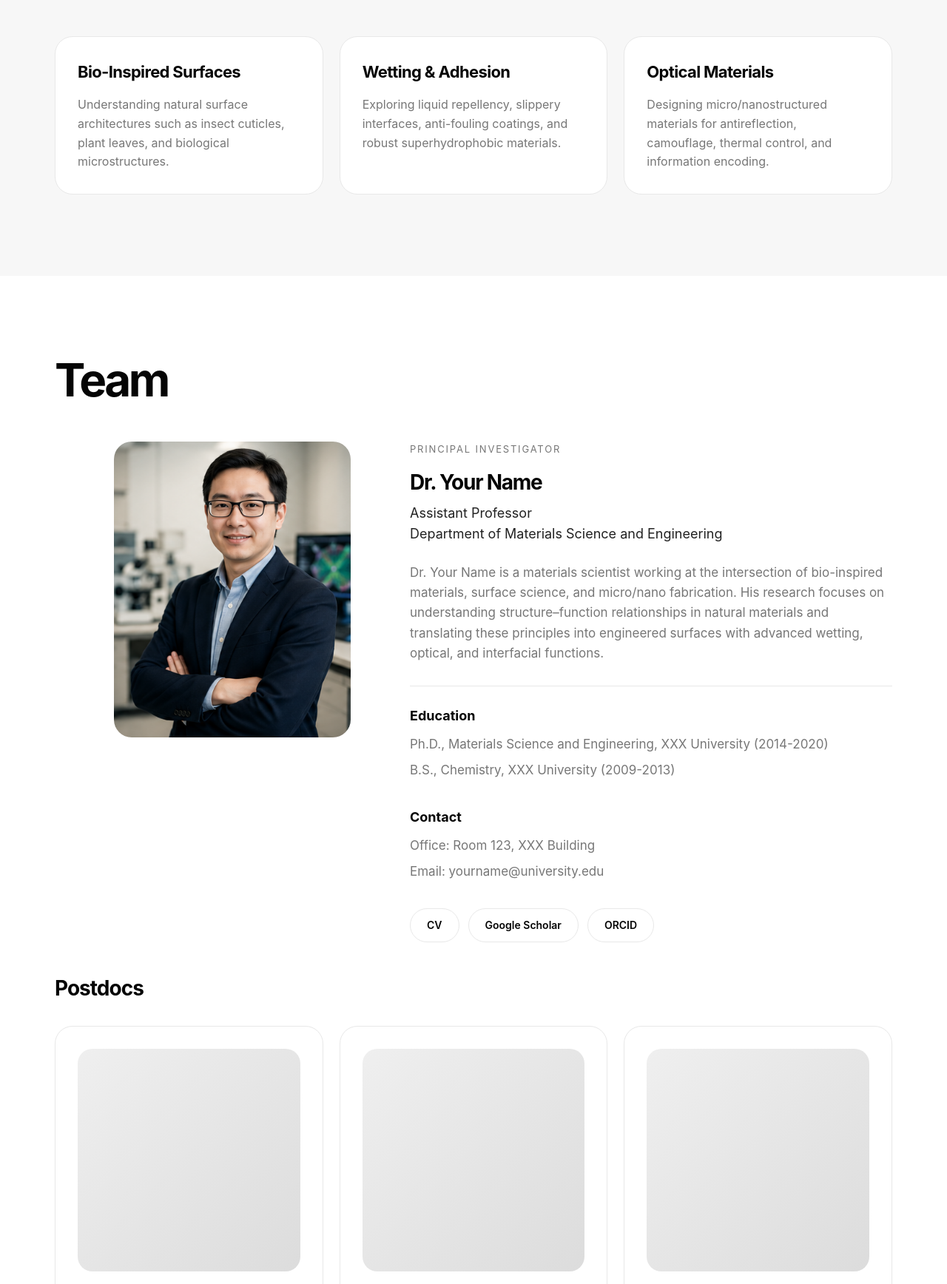
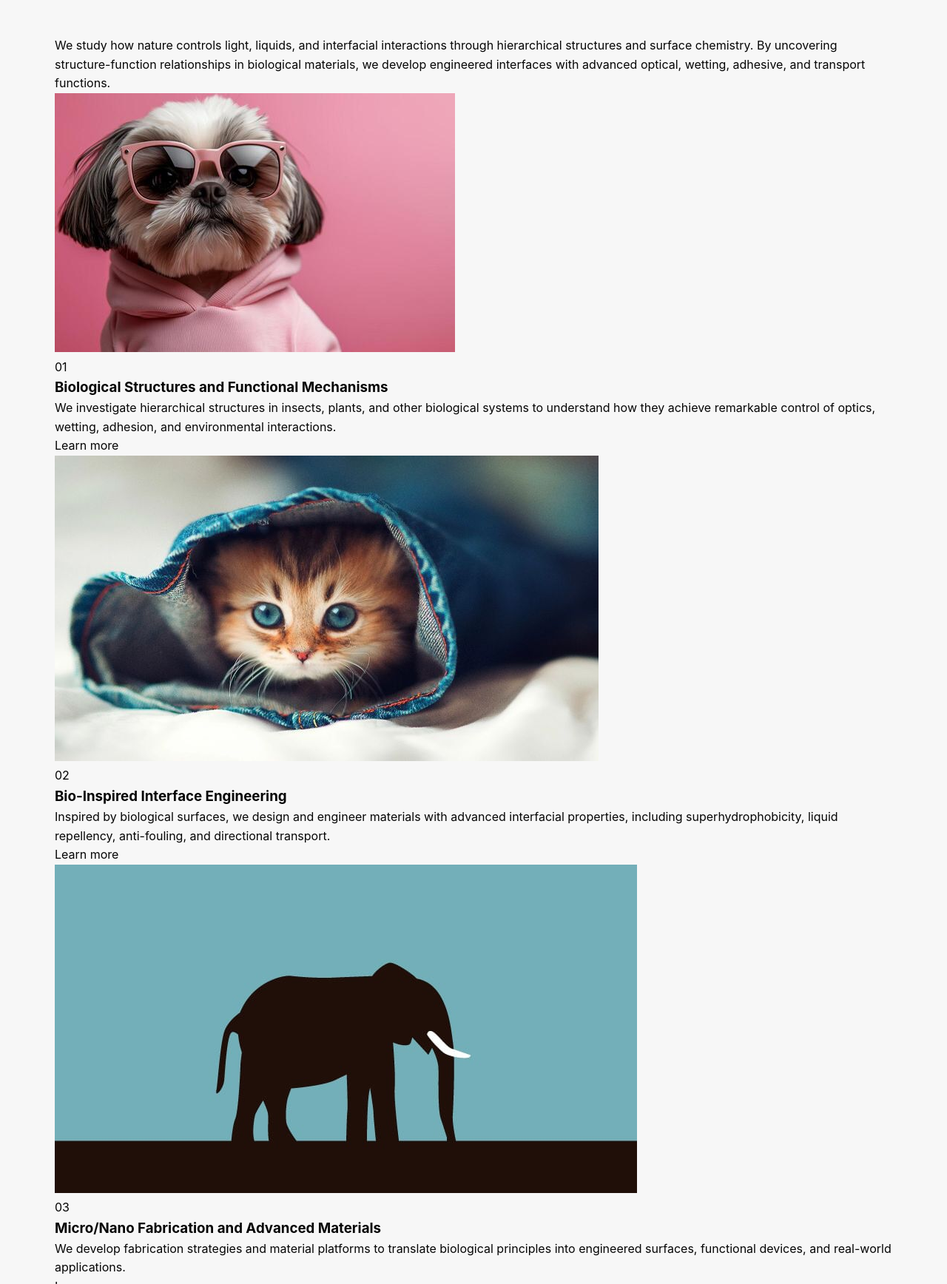
Before and after one commit to surface-lab-web/surface-lab-web.github.io, a plain HTML site: page index.html in a window 1280 px wide. Shown: the part 1064-2800 px from the top of the page at 74% size. Drawn offline with Linux system fonts and the light colour scheme.

Commit message:
Update index.html

```diff
--- a/index.html
+++ b/index.html
@@ -8,12 +8,13 @@
 </head>
 
 <body>
+  <!-- HEADER: fixed top navigation. Mobile menu behavior is in script.js. -->
   <header class="site-header">
     <nav class="nav">
       <a href="./" class="logo">Bio-Inspired Interface Lab</a>
 
       <button class="menu-toggle" aria-label="Toggle navigation">
-        ☰
+        &#9776;
       </button>
 
       <div class="nav-links">
@@ -29,9 +30,10 @@
   </header>
 
   <main>
+    <!-- HOME: first-screen hero text, carousel images, captions, and buttons. -->
     <section id="home" class="hero">
       <div class="hero-content">
-        <p class="eyebrow">Materials Science · Bio-Inspired Design · Micro/Nano Fabrication</p>
+        <p class="eyebrow">Materials Science &middot; Bio-Inspired Design &middot; Micro/Nano Fabrication</p>
         <h1>Designing functional materials inspired by nature</h1>
         <p class="hero-text">
           We study how biological surfaces control wetting, optics, adhesion, and mechanics,
@@ -48,63 +50,97 @@
           <img src="images/hero-1.jpg" class="carousel-slide active" alt="Brochosome-inspired antireflective materials">
           <img src="images/hero-2.jpg" class="carousel-slide" alt="Superhydrophobic nanostructures">
           <img src="images/hero-3.jpg" class="carousel-slide" alt="Micro/nano fabrication">
-
-          <button class="carousel-arrow prev" aria-label="Previous image">‹</button>
-          <button class="carousel-arrow next" aria-label="Next image">›</button>
         </div>
 
+        <div class="carousel-footer">
           <p class="carousel-caption">
             Brochosome-inspired antireflective materials
           </p>
+
+          <div class="carousel-controls">
+            <button class="carousel-arrow prev" aria-label="Previous image">&lsaquo;</button>
 
             <div class="carousel-dots">
               <button class="dot active" aria-label="Show image 1"></button>
               <button class="dot" aria-label="Show image 2"></button>
               <button class="dot" aria-label="Show image 3"></button>
             </div>
+
+            <button class="carousel-arrow next" aria-label="Next image">&rsaquo;</button>
           </div>
-
+        </div>
+      </div>
     </section>
 
-
-
-
+    <!-- RESEARCH: vision statement followed by three visual research themes. -->
     <section id="research" class="section muted">
       <div class="section-header">
         <h2>Research</h2>
       </div>
 
-      <div class="grid three">
-        <article class="card">
-          <h3>Bio-Inspired Surfaces</h3>
+      <p class="research-intro">
+        We study how nature controls light, liquids, and interfacial interactions
+        through hierarchical structures and surface chemistry. By uncovering
+        structure-function relationships in biological materials, we develop
+        engineered interfaces with advanced optical, wetting, adhesive, and
+        transport functions.
+      </p>
+
+      <div class="research-theme-list">
+        <article class="research-theme">
+          <div class="research-image-container">
+            <img src="images/research-1.jpg" alt="Biological structures and functional mechanisms">
+          </div>
+
+          <div class="research-theme-content">
+            <span class="research-theme-number">01</span>
+            <h3>Biological Structures and Functional Mechanisms</h3>
             <p>
-            Understanding natural surface architectures such as insect cuticles,
-            plant leaves, and biological microstructures.
+              We investigate hierarchical structures in insects, plants, and other
+              biological systems to understand how they achieve remarkable control
+              of optics, wetting, adhesion, and environmental interactions.
             </p>
+            <a href="#contact" class="research-theme-link">Learn more</a>
+          </div>
         </article>
 
-        <article class="card">
-          <h3>Wetting & Adhesion</h3>
+        <article class="research-theme">
+          <div class="research-image-container">
+            <img src="images/research-2.jpg" alt="Bio-inspired interface engineering">
+          </div>
+
+          <div class="research-theme-content">
+            <span class="research-theme-number">02</span>
+            <h3>Bio-Inspired Interface Engineering</h3>
             <p>
-            Exploring liquid repellency, slippery interfaces, anti-fouling coatings,
-            and robust superhydrophobic materials.
+              Inspired by biological surfaces, we design and engineer materials
+              with advanced interfacial properties, including superhydrophobicity,
+              liquid repellency, anti-fouling, and directional transport.
             </p>
+            <a href="#contact" class="research-theme-link">Learn more</a>
+          </div>
         </article>
 
-        <article class="card">
-          <h3>Optical Materials</h3>
+        <article class="research-theme">
+          <div class="research-image-container">
+            <img src="images/research-3.jpg" alt="Micro/nano fabrication and advanced materials">
+          </div>
+
+          <div class="research-theme-content">
+            <span class="research-theme-number">03</span>
+            <h3>Micro/Nano Fabrication and Advanced Materials</h3>
             <p>
-            Designing micro/nanostructured materials for antireflection,
-            camouflage, thermal control, and information encoding.
+              We develop fabrication strategies and material platforms to translate
+              biological principles into engineered surfaces, functional devices,
+              and real-world applications.
             </p>
+            <a href="#contact" class="research-theme-link">Learn more</a>
+          </div>
         </article>
       </div>
     </section>
 
-
-
-
-
+    <!-- TEAM: PI profile first, then group member subsections. -->
     <section id="team" class="section">
       <div class="section-header">
         <h2>Team</h2>
@@ -126,7 +162,7 @@
           <p class="pi-bio">
             Dr. Your Name is a materials scientist working at the intersection of
             bio-inspired materials, surface science, and micro/nano fabrication.
-            His research focuses on understanding structure–function relationships
+            His research focuses on understanding structure-function relationships
             in natural materials and translating these principles into engineered
             surfaces with advanced wetting, optical, and interfacial functions.
           </p>
@@ -145,7 +181,6 @@
             </div>
           </div>
 
-
           <div class="profile-links">
             <a href="#" class="button outline-button">CV</a>
             <a href="#" class="button outline-button">Google Scholar</a>
@@ -159,19 +194,19 @@
 
         <div class="grid three">
           <article class="person-card">
-            <div class="avatar"></div>
+            <img class="avatar" src="images/person icon.png" alt="Profile photo">
             <h3>Dr. XXX XX</h3>
             <p>Open positions for students interested in surface science and micro/nano fabrication.</p>
           </article>
 
           <article class="person-card">
-            <div class="avatar"></div>
+            <img class="avatar" src="images/person icon.png" alt="Profile photo">
             <h3>Dr. XXX XX</h3>
             <p>Opportunities available for motivated students interested in hands-on research.</p>
           </article>
 
           <article class="person-card">
-            <div class="avatar"></div>
+            <img class="avatar" src="images/person icon.png" alt="Profile photo">
             <h3>Dr. XXX XX</h3>
             <p>Former group members and visiting researchers.</p>
           </article>
@@ -183,19 +218,19 @@
 
         <div class="grid three">
           <article class="person-card">
-            <div class="avatar"></div>
+            <img class="avatar" src="images/person icon.png" alt="Profile photo">
             <h3>Graduate Students</h3>
             <p>Open positions for students interested in surface science and micro/nano fabrication.</p>
           </article>
 
           <article class="person-card">
-            <div class="avatar"></div>
+            <img class="avatar" src="images/person icon.png" alt="Profile photo">
             <h3>Undergraduate Researchers</h3>
             <p>Opportunities available for motivated students interested in hands-on research.</p>
           </article>
 
           <article class="person-card">
-            <div class="avatar"></div>
+            <img class="avatar" src="images/person icon.png" alt="Profile photo">
             <h3>Alumni</h3>
             <p>Former group members and visiting researchers.</p>
           </article>
@@ -203,17 +238,13 @@
       </div>
     </section>
 
-
-
-
-
+    <!-- PUBLICATIONS: copy one .publication article block to add a new paper. -->
     <section id="publications" class="section muted">
       <div class="section-header">
         <h2>Publications</h2>
       </div>
 
       <div class="publication-list">
-
         <article class="publication">
           <span class="pub-number">01</span>
 
@@ -223,7 +254,7 @@
               <span class="author-highlight">Your Name</span>,
               Author A,
               Author B*
-               ·
+              &middot;
               <span class="journal-name">Nature Materials</span>, 2026
             </p>
 
@@ -240,10 +271,8 @@
                  rel="noopener noreferrer"
               >News</a>
             </div>
-
           </div>
         </article>
-
 
         <article class="publication">
           <span class="pub-number">02</span>
@@ -254,7 +283,7 @@
               Author A,
               <span class="author-highlight">Your Name</span>,
               Author B*
-               ·
+              &middot;
               <span class="journal-name">PNAS</span>, 2026
             </p>
             <p class="pub-note">
@@ -274,7 +303,6 @@
           </div>
         </article>
 
-
         <article class="publication">
           <span class="pub-number">03</span>
 
@@ -284,7 +312,7 @@
               Author A,
               <span class="author-highlight">Your Name</span>,
               Author B*
-               ·
+              &middot;
               <span class="journal-name">Nature Materials</span>, 2026
             </p>
             <p class="pub-note">
@@ -304,14 +332,11 @@
           </div>
         </article>
 
-
-        <!-- More publications can be added here -->
+        <!-- More publications can be added here. -->
       </div>
     </section>
 
-
-
-
+    <!-- NEWS: newest lab updates should stay at the top. -->
     <section id="news" class="section">
       <div class="section-header">
         <h2>News</h2>
@@ -333,6 +358,7 @@
       </div>
     </section>
 
+    <!-- JOIN: recruiting message and contact call-to-action. -->
     <section id="join" class="section muted">
       <div class="join-box">
         <h2>Join Us</h2>
@@ -345,6 +371,7 @@
       </div>
     </section>
 
+    <!-- CONTACT: lab email, office, and location. -->
     <section id="contact" class="section contact-section">
       <div class="section-header">
         <h2>Contact Us</h2>
@@ -368,7 +395,7 @@
   </main>
 
   <footer class="footer">
-    <p>© 2026 Bio-Inspired Interface Lab. All rights reserved.</p>
+    <p>&copy; 2026 Bio-Inspired Interface Lab. All rights reserved.</p>
   </footer>
 
   <script src="script.js"></script>
```
Lines whose indentation alone changed are shown as unchanged.
